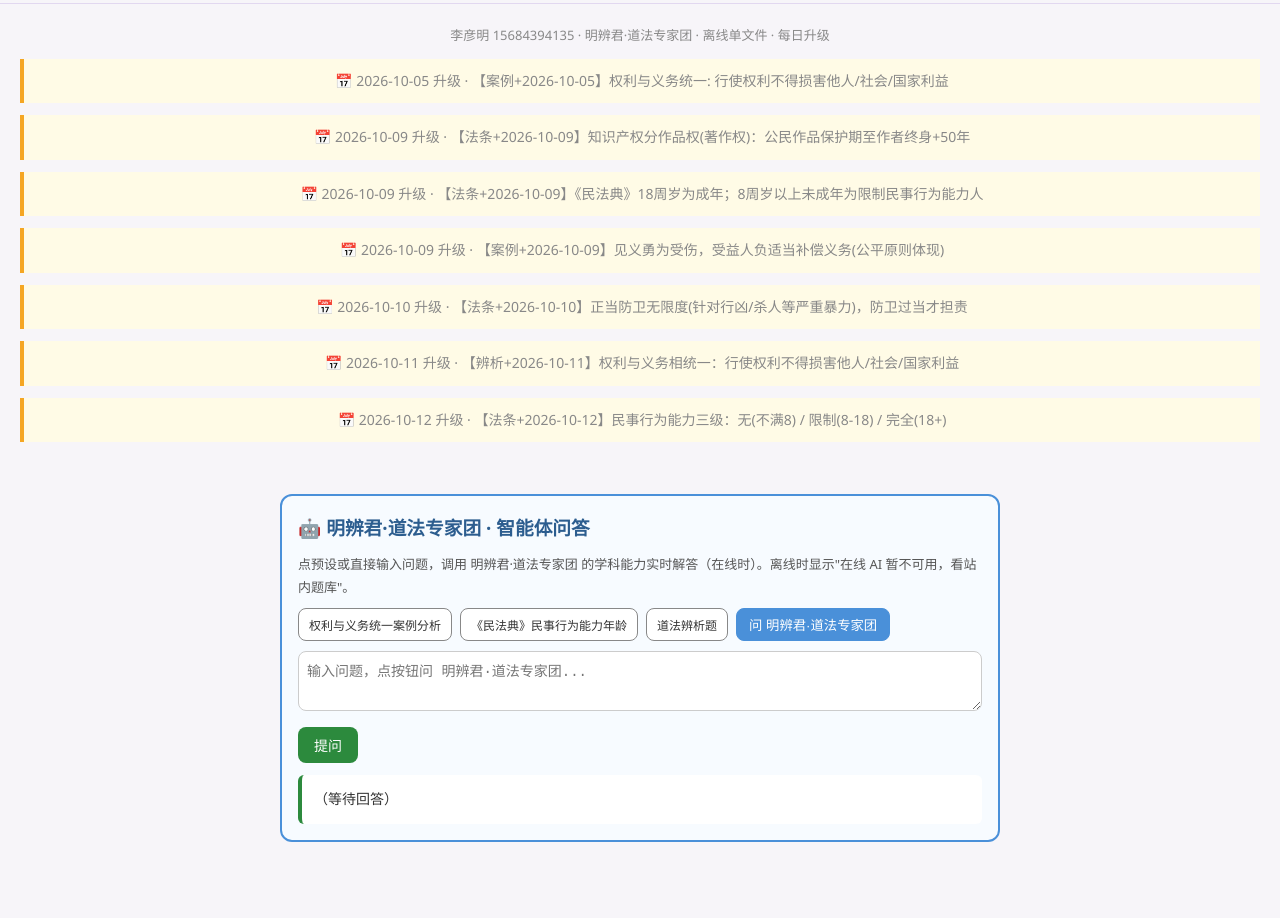
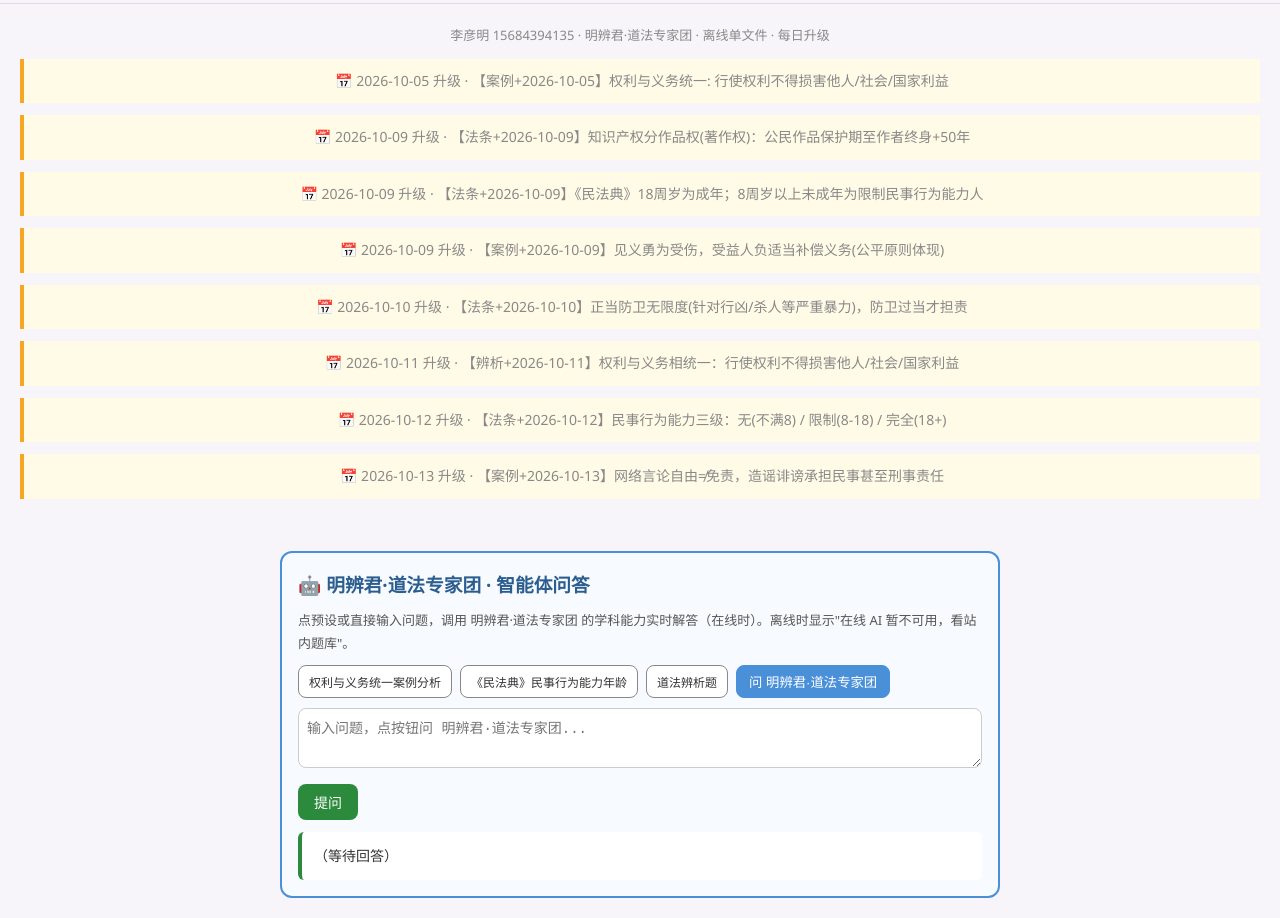
Before and after one commit to dapengzhanchi141345/li-yanming-morality, a plain HTML site: page index.html in a window 1280 px wide. Shown: the part 591-1509 px from the top of the page. Before the commit the page ends 1453 px from the top, so only its background shows below. Drawn offline with Linux system fonts and the light colour scheme.

Commit message:
morality 12独立站升级 2026-10-13

```diff
--- a/index.html
+++ b/index.html
@@ -78,6 +78,8 @@
 <div style="background:#fffbe6;border-left:4px solid #f5a623;padding:10px;margin:12px 0;font-size:14px">📅 2026-10-11 升级 · 【辨析+2026-10-11】权利与义务相统一：行使权利不得损害他人/社会/国家利益</div>
 
 <div style="background:#fffbe6;border-left:4px solid #f5a623;padding:10px;margin:12px 0;font-size:14px">📅 2026-10-12 升级 · 【法条+2026-10-12】民事行为能力三级：无(不满8) / 限制(8-18) / 完全(18+)</div>
+
+<div style="background:#fffbe6;border-left:4px solid #f5a623;padding:10px;margin:12px 0;font-size:14px">📅 2026-10-13 升级 · 【案例+2026-10-13】网络言论自由≠免责，造谣诽谤承担民事甚至刑事责任</div>
 </footer>
 
 <script>
```
